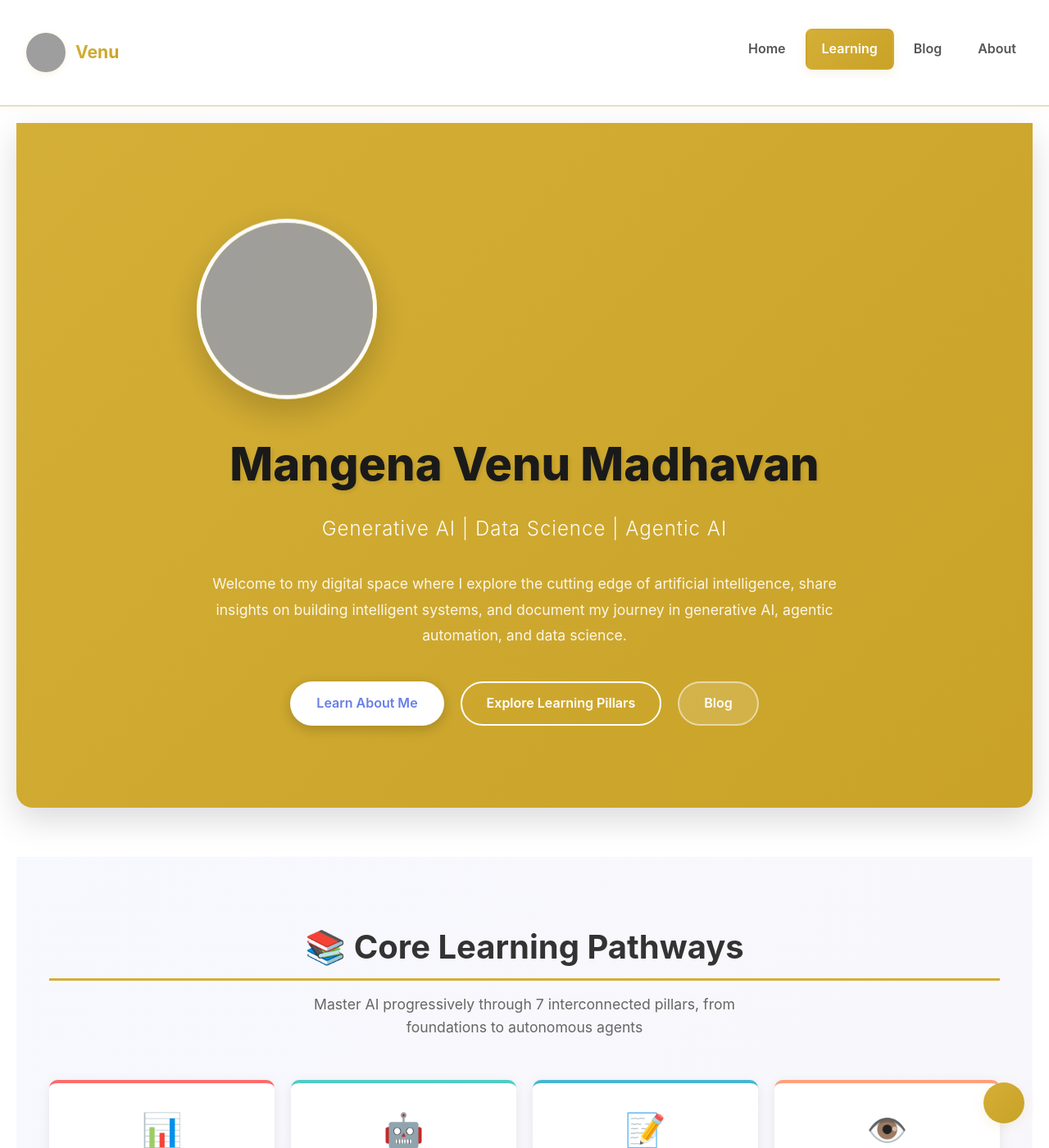
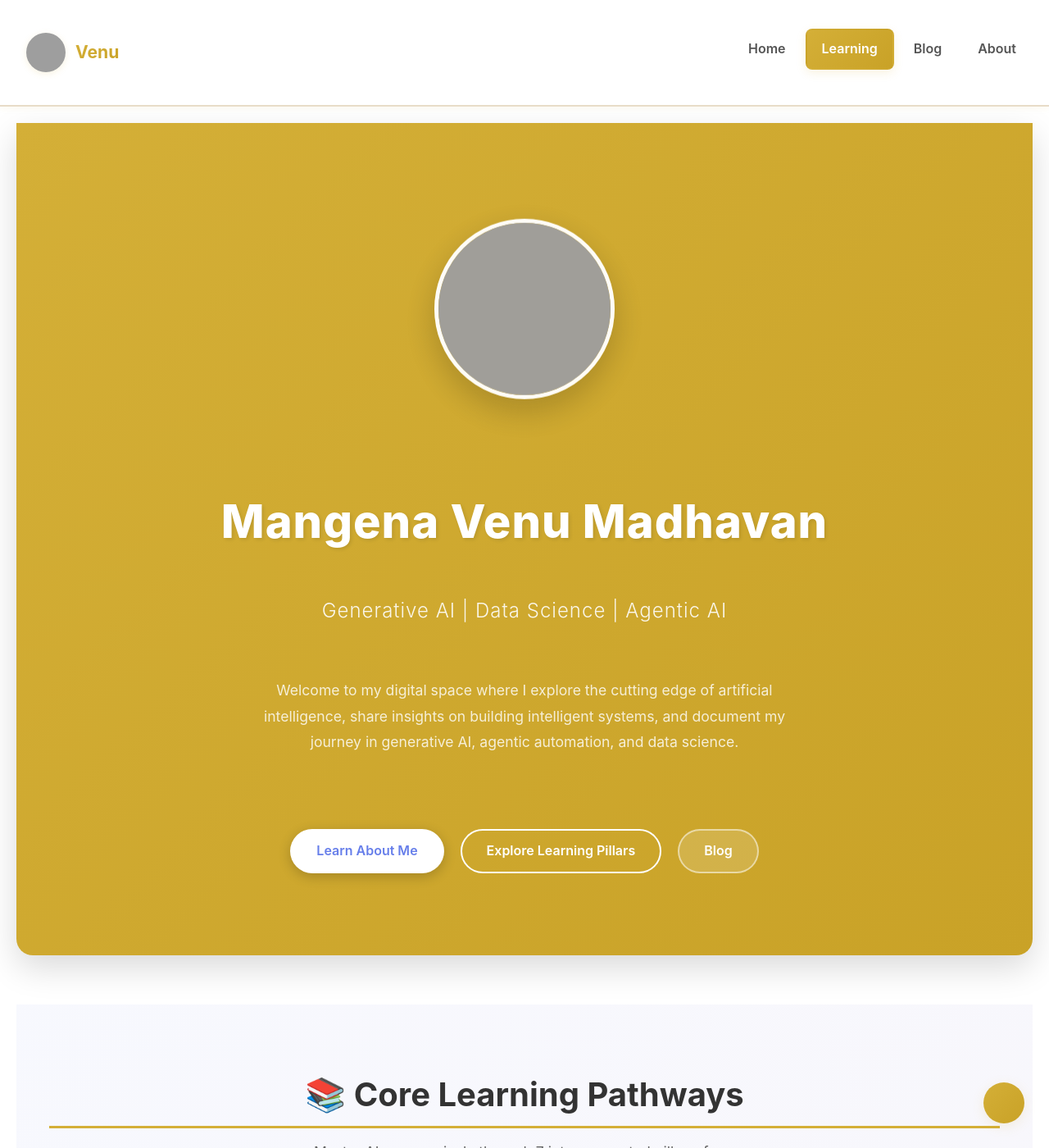
Before and after one commit to Madhavan11601828/madhavan11601828.github.io, a Jekyll site: the page built from index.md, in a window 1280 px wide and 1400 px high. Shown: the whole window at 82% size. Built offline with Jekyll 4.4.1, drawn with Linux system fonts in a browser that asks for light colours; grey boxes are pictures that could not be loaded.

Commit message:
Enhance: Center and enlarge hero logo with improved responsive styling

```diff
--- a/assets/css/theme.css
+++ b/assets/css/theme.css
@@ -309,6 +309,125 @@ nav {
 .homepage-hero {
   background: linear-gradient(135deg, var(--accent-primary) 0%, var(--accent-secondary) 100%);
   color: white;
+  padding: 60px 20px;
+  text-align: center;
+}
+
+.hero-content {
+  max-width: 900px;
+  margin: 0 auto;
+  display: flex;
+  flex-direction: column;
+  align-items: center;
+  gap: 30px;
+}
+
+.logo-container {
+  display: flex;
+  justify-content: center;
+  align-items: center;
+}
+
+.hero-logo {
+  width: 320px;
+  height: 320px;
+  border-radius: 50%;
+  border: 4px solid white;
+  box-shadow: 0 8px 30px rgba(0, 0, 0, 0.3);
+  object-fit: cover;
+  transition: transform 0.3s ease;
+}
+
+.hero-logo:hover {
+  transform: scale(1.05);
+}
+
+.hero-title {
+  font-size: 3.5em;
+  font-weight: 700;
+  margin: 0;
+  color: white;
+  letter-spacing: 1px;
+}
+
+.hero-subtitle {
+  font-size: 1.5em;
+  margin: 0;
+  color: rgba(255, 255, 255, 0.95);
+  font-weight: 500;
+}
+
+.hero-description {
+  font-size: 1.1em;
+  line-height: 1.8;
+  max-width: 700px;
+  margin: 0;
+  color: rgba(255, 255, 255, 0.9);
+}
+
+.hero-cta {
+  display: flex;
+  gap: 15px;
+  justify-content: center;
+  flex-wrap: wrap;
+  margin-top: 20px;
+}
+
+/* Responsive Hero */
+@media (max-width: 768px) {
+  .homepage-hero {
+    padding: 40px 15px;
+  }
+
+  .hero-content {
+    gap: 20px;
+  }
+
+  .hero-logo {
+    width: 250px;
+    height: 250px;
+    border-width: 3px;
+  }
+
+  .hero-title {
+    font-size: 2.5em;
+  }
+
+  .hero-subtitle {
+    font-size: 1.25em;
+  }
+
+  .hero-description {
+    font-size: 1em;
+  }
+
+  .hero-cta {
+    gap: 10px;
+  }
+}
+
+@media (max-width: 480px) {
+  .homepage-hero {
+    padding: 30px 10px;
+  }
+
+  .hero-logo {
+    width: 200px;
+    height: 200px;
+    border-width: 3px;
+  }
+
+  .hero-title {
+    font-size: 2em;
+  }
+
+  .hero-subtitle {
+    font-size: 1.1em;
+  }
+
+  .hero-description {
+    font-size: 0.95em;
+  }
 }
 
 /* ============================================
```
